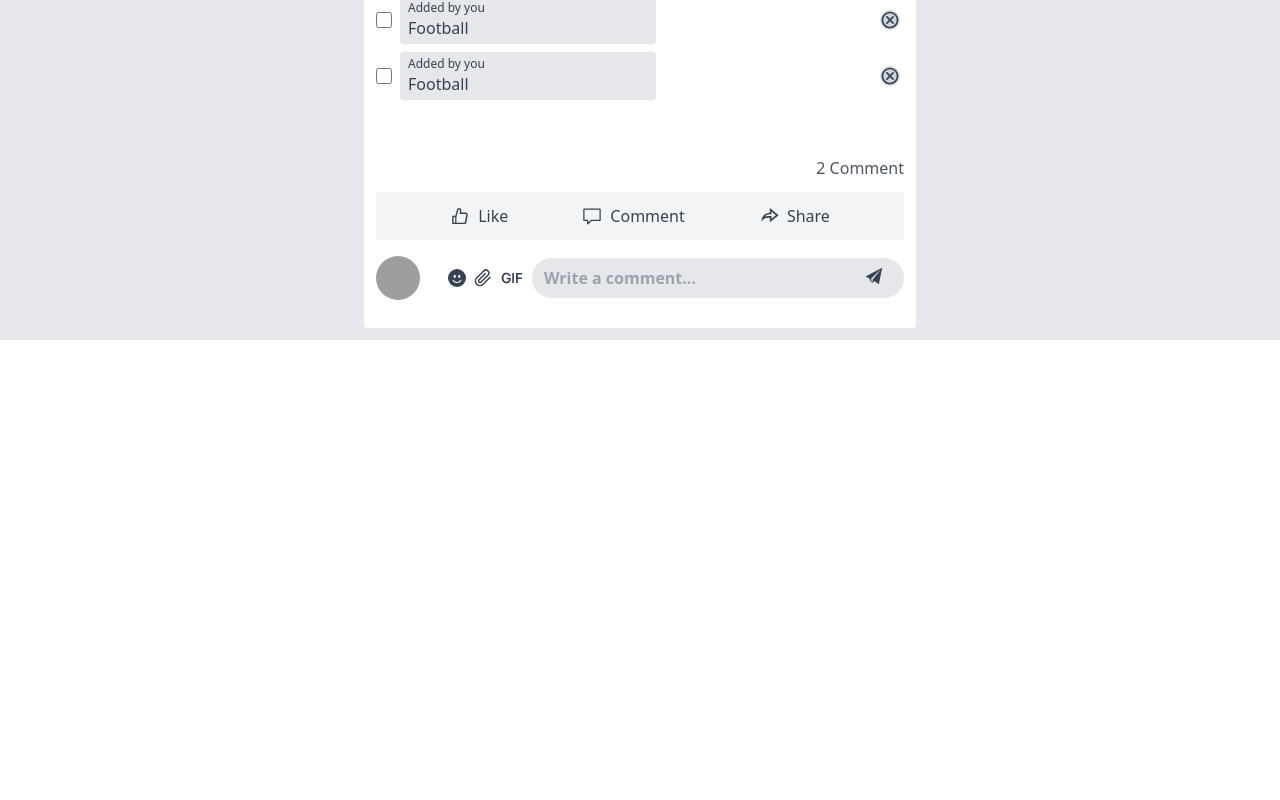
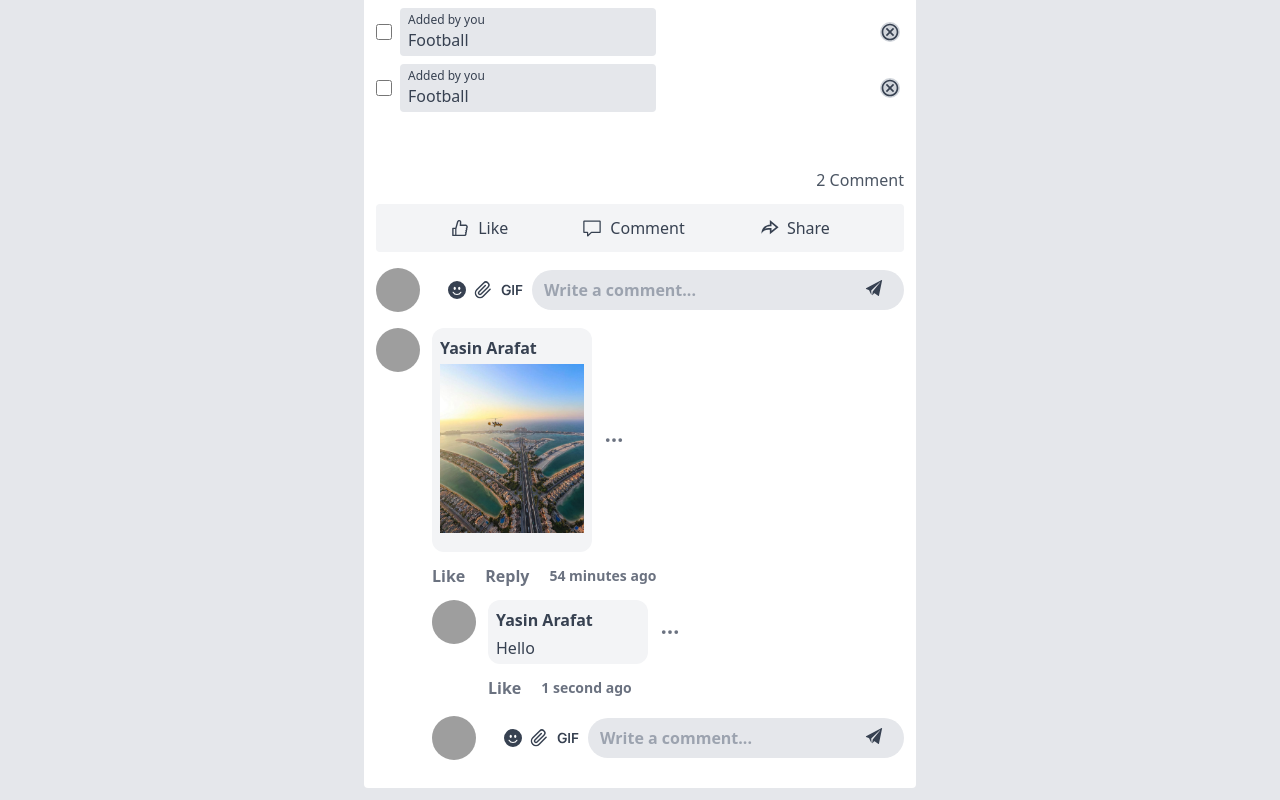
Before and after one commit to ArafatSadi1/social-medial, a React (Create React App) app: page / in a window 1280 px wide. Shown: the part 644-1444 px from the top of the page. Before the commit the page ends 984 px from the top, so only its background shows below. Built offline with nearby package versions, Linux system fonts and the light colour scheme; grey boxes are pictures that could not be loaded.

Commit message:
my section done

```diff
--- a/src/components/Home/Vote/Vote.js
+++ b/src/components/Home/Vote/Vote.js
@@ -1,9 +1,13 @@
 import React from "react";
 import profile from "../../../utilities/profile.png";
 import { GoChevronDown } from "react-icons/go";
-import { AiOutlineGlobal } from "react-icons/ai";
+import { AiOutlineGif, AiOutlineGlobal } from "react-icons/ai";
 import { MdOutlineCancel } from "react-icons/md";
 import LikeComment from "../../Shared/LikeComment";
+import comment from "../../../utilities/comment.jpg";
+import { BsFillEmojiSmileFill, BsThreeDots } from "react-icons/bs";
+import { FiPaperclip } from "react-icons/fi";
+import { IoIosPaperPlane } from "react-icons/io";
 
 const Vote = () => {
   return (
@@ -24,7 +28,7 @@ const Vote = () => {
           <GoChevronDown className="font-bold" />
         </span>
       </div>
-      <p>your favourite game</p>
+      <p className="my-3">your favourite game</p>
       <div className="mt-3 mb-14">
         <div className="flex justify-between items-center">
           <div className="flex items-center gap-2">
@@ -77,6 +81,66 @@ const Vote = () => {
         <p className="text-end text-gray-600 mb-3">2 Comment</p>
       </div>
       <LikeComment />
+      {/* comment section */}
+      <div>
+        <div className="flex gap-3">
+          <img src={profile} alt="" className="w-11 h-11 rounded-full" />
+          <div className="flex items-center gap-3">
+            <div className="w-40 h-56 bg-gray-100 p-2 rounded-xl">
+              <p className="font-semibold mb-1">Yasin Arafat</p>
+              <img src={comment} alt="" />
+            </div>
+            <span>
+              <BsThreeDots className="text-xl text-gray-500" />
+            </span>
+          </div>
+        </div>
+        <div className="ml-14 my-3 flex items-center gap-5">
+          <span className="font-bold text-gray-500">Like</span>
+          <span className="font-bold text-gray-500">Reply</span>
+          <span className="text-sm font-semibold text-gray-500">
+            54 minutes ago
+          </span>
+        </div>
+        <div className="flex gap-3 ml-14">
+          <img src={profile} alt="" className="w-11 h-11 rounded-full" />
+          <div className="flex items-center gap-3">
+            <div className="w-40 h-16 bg-gray-100 p-2 rounded-xl">
+              <p className="font-semibold mb-1">Yasin Arafat</p>
+              <p>Hello</p>
+            </div>
+            <span>
+              <BsThreeDots className="text-xl text-gray-500" />
+            </span>
+          </div>
+        </div>
+        <div className="ml-28 my-3 flex items-center gap-5">
+          <span className="font-bold text-gray-500">Like</span>
+          <span className="text-sm font-semibold text-gray-500">
+            1 second ago
+          </span>
+        </div>
+        <div className="my-4 ml-14">
+          <div className="w-full flex justify-between gap-7">
+            <img className="w-11 h-11 rounded-full" src={profile} alt="" />
+            <div className="w-full flex items-center gap-2">
+              <div className="flex items-center gap-2">
+                <BsFillEmojiSmileFill className="text-lg" />
+                <FiPaperclip className="text-lg" />
+                <AiOutlineGif className="text-2xl" />
+              </div>
+              <div className="w-full relative">
+                <IoIosPaperPlane className="absolute right-5 top-2 text-xl" />
+                <input
+                  type="text"
+                  placeholder="Write a comment..."
+                  className="w-full py-2 px-3 pr-10 rounded-full bg-gray-200 focus:outline-none focus:ring-1 font-semibold text-gray-600"
+                />
+              </div>
+            </div>
+          </div>
+        </div>
+      </div>
     </div>
   );
 };
```
Also changed, not shown: src/utilities/comment.jpg (added).
